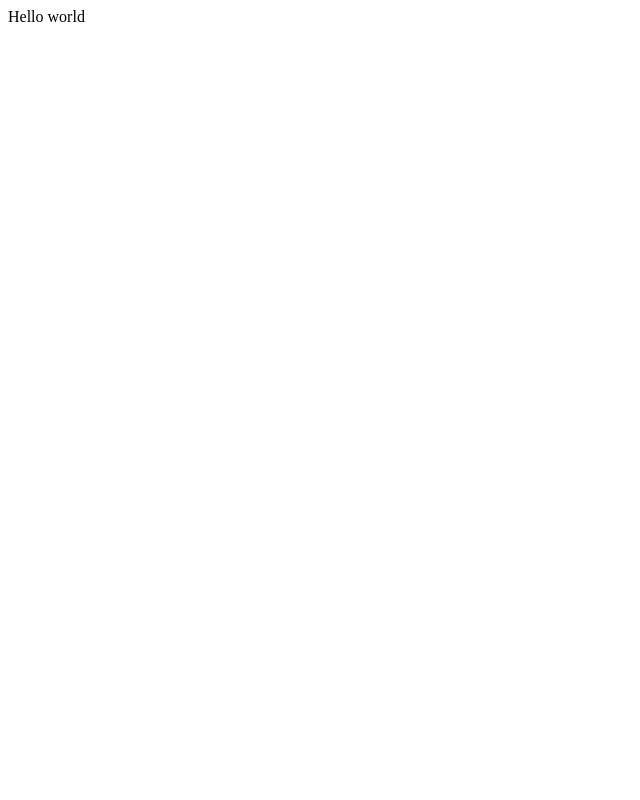
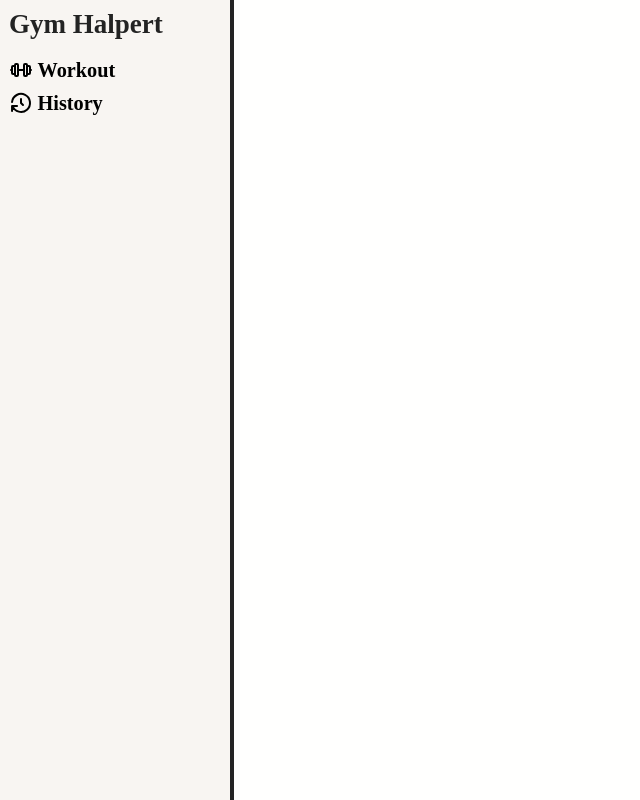
Before and after one commit to cweiqi27/gym-halpert, a React (Vite) app in the folder apps/client/: page / in a window 1280 px wide. Shown: the whole page, without its empty margins (0-640 px from the left). Built offline with nearby package versions, Linux system fonts and the light colour scheme.

Commit message:
feat: add sidebar

```diff
--- /dev/null
+++ b/apps/client/src/components/LogoLink.module.scss
@@ -0,0 +1,10 @@
+@use "../styles/abstracts/" as *;
+
+.logo {
+  color: $color-stroke;
+  font-size: $text-2xl;
+  font-weight: $font-bold;
+  &:hover {
+    color: lighten($color-stroke, 15);
+  }
+}
--- /dev/null
+++ b/apps/client/src/components/LogoLink.tsx
@@ -0,0 +1,13 @@
+import React from "react";
+import { Link } from "react-router-dom";
+import styles from "./LogoLink.module.scss";
+
+const LogoLink = () => {
+  return (
+    <Link to="/">
+      <div className={styles.logo}>Gym Halpert</div>
+    </Link>
+  );
+};
+
+export default LogoLink;
--- /dev/null
+++ b/apps/client/src/components/Sidebar.module.scss
@@ -0,0 +1,40 @@
+@use "../styles/abstracts/" as *;
+
+.container {
+  display: none;
+  @include sm {
+    z-index: 40;
+    position: fixed;
+    display: block;
+    top: 0;
+    left: 0;
+    width: 13rem;
+    height: 100vh;
+    border-right: 0.25rem solid $color-stroke;
+    background-color: $color-submain;
+  }
+}
+
+.inner {
+  height: 100%;
+  padding: 0.5rem;
+  overflow-y: auto;
+  & ul {
+    margin-top: 1rem;
+  }
+  & ul > * + * {
+    margin-top: 0.5rem;
+  }
+}
+
+.linkBtn,
+.linkBtnActive {
+  display: flex;
+  align-items: center;
+  gap: 0.25rem;
+  font-size: $text-lg;
+  font-weight: $font-bold;
+  &Active {
+    color: aqua;
+  }
+}
--- a/apps/client/src/components/Sidebar.tsx
+++ b/apps/client/src/components/Sidebar.tsx
@@ -1,9 +1,40 @@
-type SidebarProps = {
-  children: React.ReactNode;
-};
+import { NavLink } from "react-router-dom";
+import LogoLink from "./LogoLink";
+import styles from "./Sidebar.module.scss";
+import { IconBarbell, IconHistory } from "@tabler/icons-react";
 
-const Sidebar = ({ children }: SidebarProps) => {
-  return <div>{children}</div>;
+const Sidebar = () => {
+  return (
+    <aside className={styles.container}>
+      <div className={styles.inner}>
+        <LogoLink />
+        <ul>
+          <li>
+            <NavLink
+              to="workout"
+              className={({ isActive, isPending }) =>
+                isActive ? styles.linkBtnActive : styles.linkBtn
+              }
+            >
+              <IconBarbell />
+              Workout
+            </NavLink>
+          </li>
+          <li>
+            <NavLink
+              to="history"
+              className={({ isActive, isPending }) =>
+                isActive ? styles.linkBtnActive : styles.linkBtn
+              }
+            >
+              <IconHistory />
+              History
+            </NavLink>
+          </li>
+        </ul>
+      </div>
+    </aside>
+  );
 };
 
 export default Sidebar;
--- a/apps/client/src/routes/Root.tsx
+++ b/apps/client/src/routes/Root.tsx
@@ -1,7 +1,13 @@
+import Sidebar from "../components/Sidebar";
+
 type Props = {};
 
-const root = (props: Props) => {
-  return <div>root</div>;
+const Root = (props: Props) => {
+  return (
+    <>
+      <Sidebar />
+    </>
+  );
 };
 
-export default root;
+export default Root;
--- a/apps/client/src/styles/abstracts/mixins.scss
+++ b/apps/client/src/styles/abstracts/mixins.scss
@@ -1,5 +1,6 @@
 @use "colors" as colors;
 @use "typography" as typography;
+@use "breakpoints" as breakpoints;
 
 // Page Titles
 @mixin title {
@@ -87,3 +88,27 @@
     }
   }
 }
+
+@mixin sm {
+  @media only screen and (min-width: breakpoints.$screen-sm) {
+    @content;
+  }
+}
+
+@mixin md {
+  @media only screen and (min-width: breakpoints.$screen-md) {
+    @content;
+  }
+}
+
+@mixin lg {
+  @media only screen and (min-width: breakpoints.$screen-lg) {
+    @content;
+  }
+}
+
+@mixin xl {
+  @media only screen and (min-width: breakpoints.$screen-xl) {
+    @content;
+  }
+}
```
Also changed, not shown: apps/client/src/error-page.tsx (added, +9 -0 lines), apps/client/src/main.tsx (+9 -1 lines).
